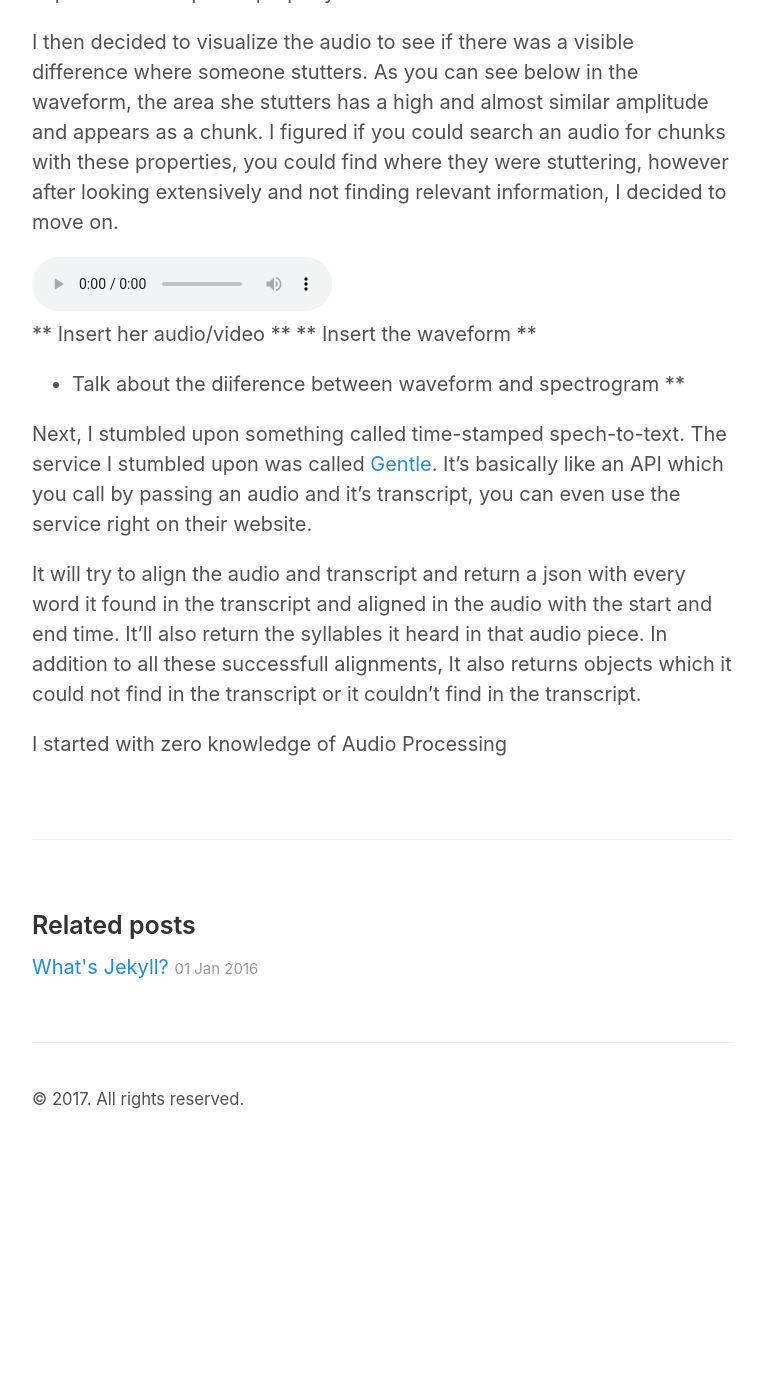
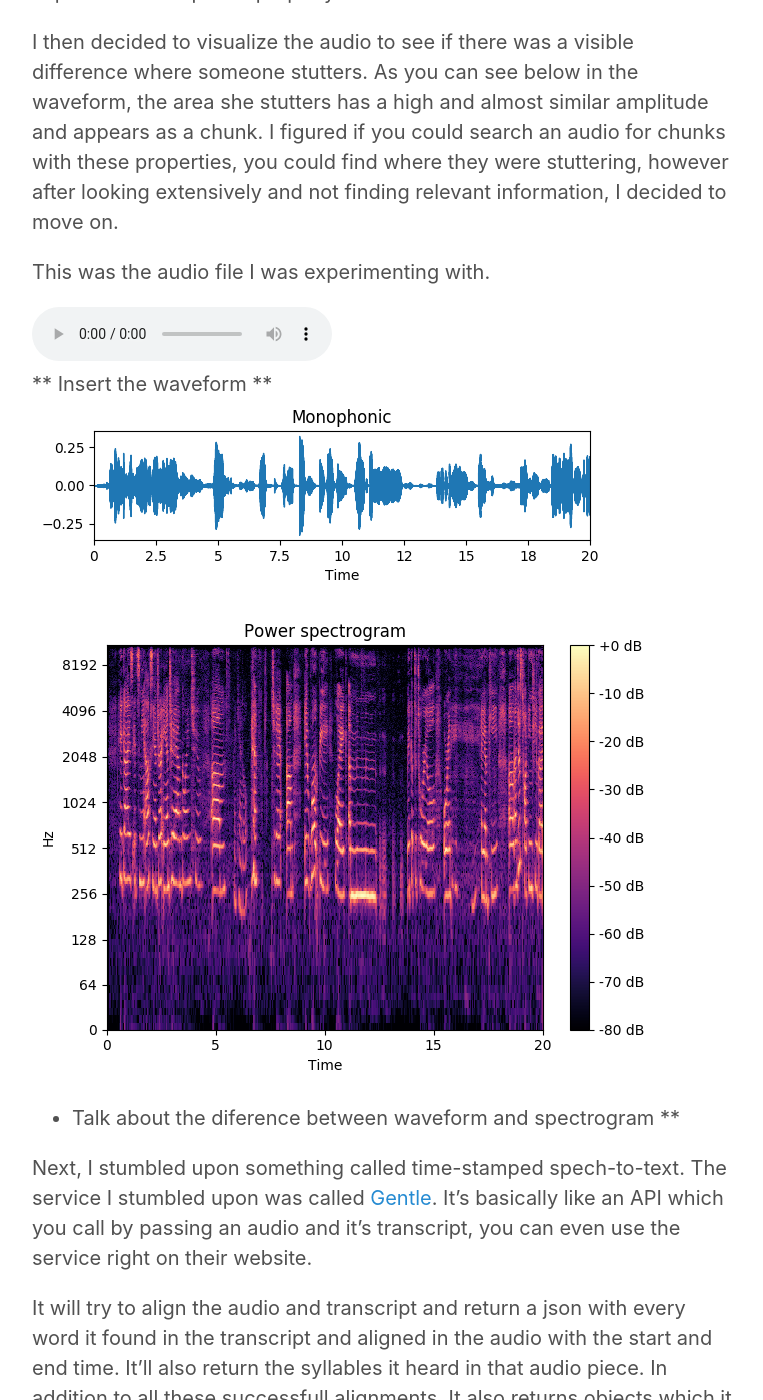
Before and after one commit to gotibhai/mygithubpage, a Jekyll site: the page built from _posts/2017-11-18-test.md, in a window 1280 px wide and 1400 px high, scrolled down 1204 px. Shown: the whole window, without its empty margins (258-1021 px from the left). Built offline with Jekyll 4.4.1, drawn with Linux system fonts in a browser that asks for light colours; before the commit the page ends 2357 px from its top, so only the background shows below that.

Commit message:
adding blog

```diff
--- a/_posts/2017-11-18-test.md
+++ b/_posts/2017-11-18-test.md
@@ -21,12 +21,16 @@ The first finding was the black box API's by [Google](https://cloud.google.com/s
 
 I then decided to visualize the audio to see if there was a visible difference where someone stutters. As you can see below in the waveform, the area she stutters has a high and almost similar amplitude and appears as a chunk. I figured if you could search an audio for chunks with these properties, you could find where they were stuttering, however after looking extensively and not finding relevant information, I decided to move on.
 
+This was the audio file I was experimenting with.
+
 {% include myaudio.html %}
 
-** Insert her audio/video **
 ** Insert the waveform **
+![Waveform Depiction of the Audio]({{ "/images/blogs/waveform.png" | absolute_url }})
 
-* Talk about the diiference between waveform and spectrogram **
+![Power Spectogram of the Audio]({{ "/images/blogs/power_spectogram.png" | absolute_url }})
+
+* Talk about the diference between waveform and spectrogram **
 
 Next, I stumbled upon something called time-stamped spech-to-text. The service I stumbled upon was called [Gentle]( add link to gentle). It's basically like an API which you call by passing an audio and it's transcript, you can even use the service right on their website.
 
```
Also changed, not shown: images/blogs/amp.png (added), images/blogs/power_spectogram.png (added), images/blogs/waveform.png (added), 4 other files.
